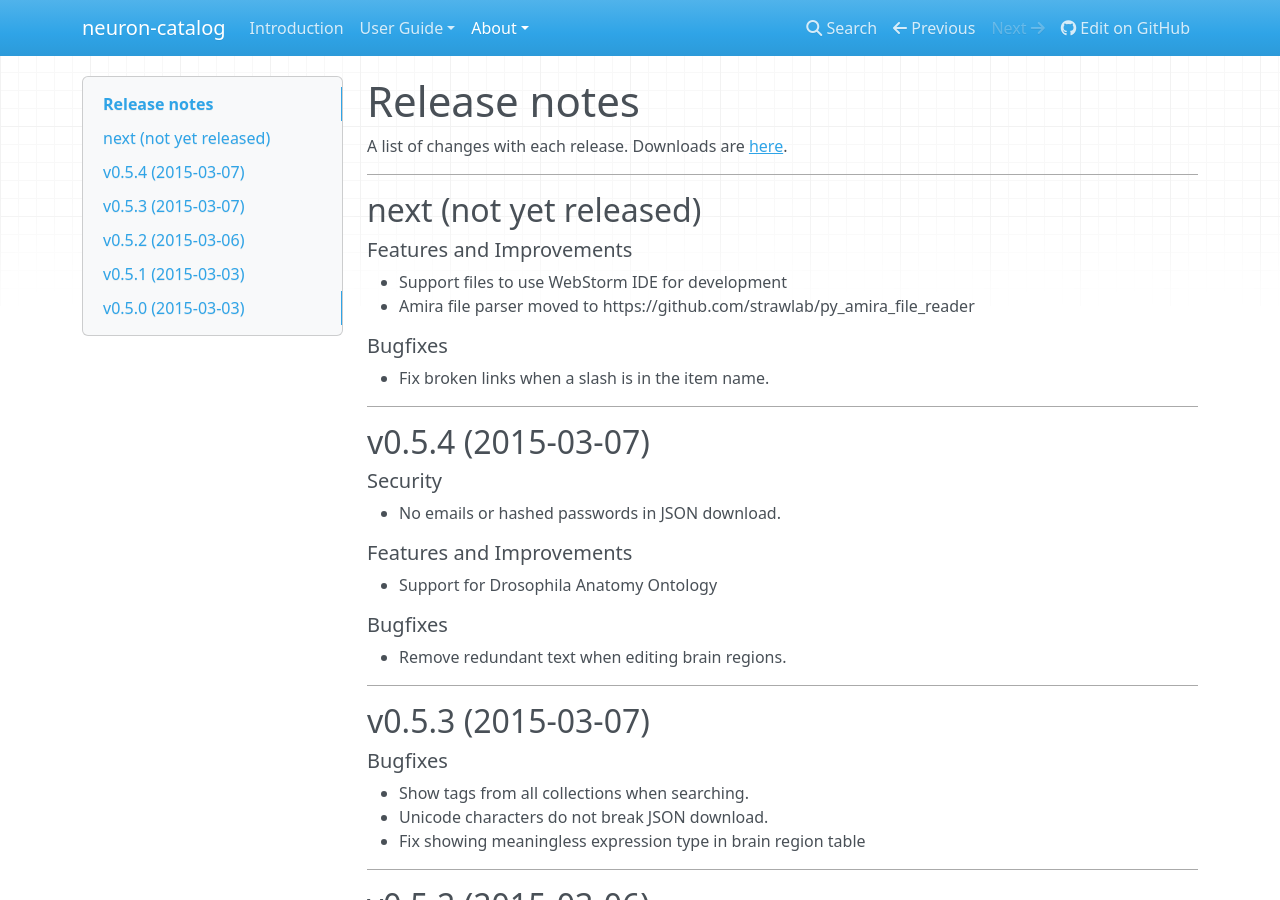
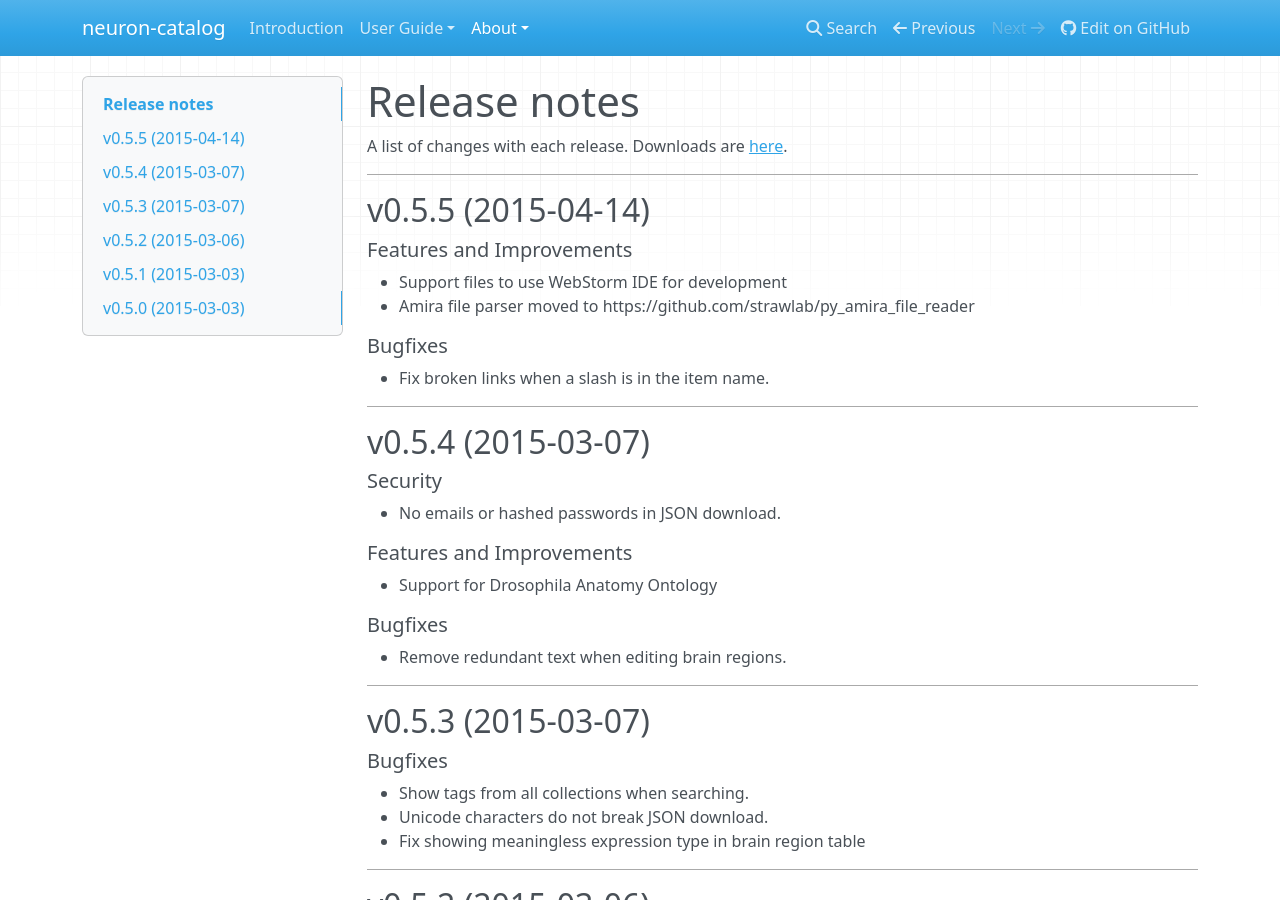
Before and after one commit to strawlab/neuron-catalog, an MkDocs documentation site: the page built from docs/release-notes.md, in a window 1280 px wide and 900 px high. Built offline with MkDocs 1.6.1, drawn with Linux system fonts in a browser that asks for light colours; nearby versions of some CDN libraries; old or Windows-style settings are respelled for this version of MkDocs.

Commit message:
bump version for release

```diff
--- a/docs/release-notes.md
+++ b/docs/release-notes.md
@@ -5,7 +5,7 @@ A list of changes with each release. Downloads are
 
 ---
 
-## next (not yet released)
+## v0.5.5 (2015-04-14)
 
 ##### Features and Improvements
 
```
Also changed, not shown: 1 other file.
